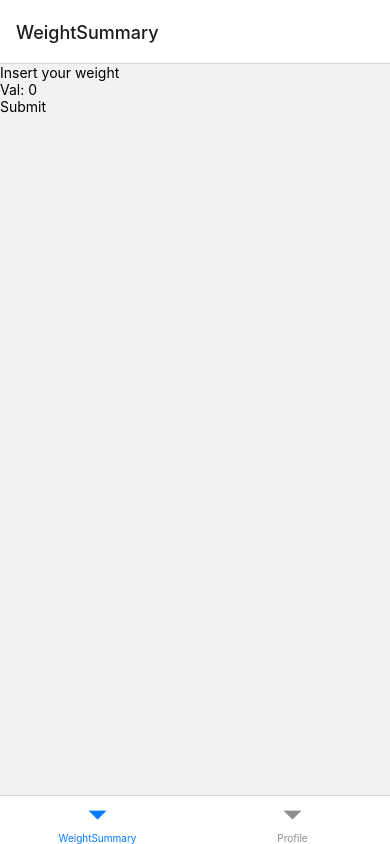
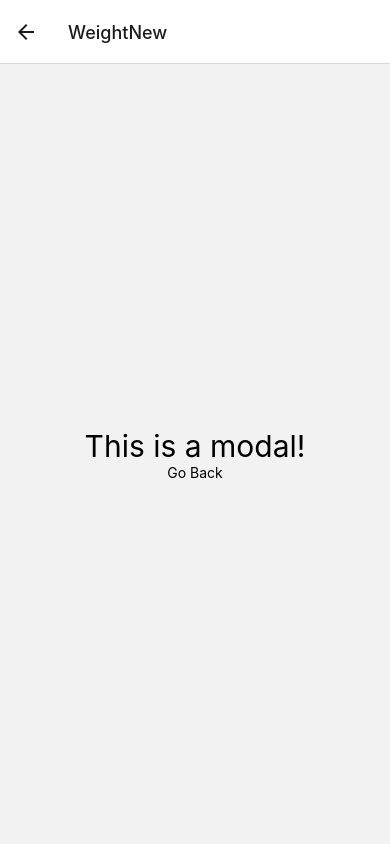
Before and after one commit to eduwr/health-tracker, a React Native app: screen /WeightNew in a window 390 px wide. Built offline with nearby package versions, Linux system fonts and the light colour scheme.

Commit message:
feat: add stack routes

```diff
--- a/package.json
+++ b/package.json
@@ -12,13 +12,16 @@
   "dependencies": {
     "@react-navigation/bottom-tabs": "^6.2.0",
     "@react-navigation/native": "^6.0.8",
+    "@react-navigation/stack": "^6.1.1",
     "react": "17.0.2",
     "react-native": "0.67.1",
+    "react-native-gesture-handler": "^2.2.0",
     "react-native-safe-area-context": "^3.3.2",
     "react-native-screens": "^3.10.2"
   },
   "devDependencies": {
     "@babel/core": "^7.12.9",
+    "@babel/preset-env": "^7.16.11",
     "@babel/runtime": "^7.12.5",
     "@react-native-community/eslint-config": "^2.0.0",
     "@types/jest": "^26.0.23",
--- /dev/null
+++ b/src/pages/WeightNew/index.tsx
@@ -0,0 +1,15 @@
+import {useNavigation} from '@react-navigation/native';
+import React from 'react';
+import {Text, View, TouchableOpacity} from 'react-native';
+
+export const WeightNew = () => {
+  const navigation = useNavigation();
+  return (
+    <View style={{flex: 1, alignItems: 'center', justifyContent: 'center'}}>
+      <Text style={{fontSize: 30}}>This is a modal!</Text>
+      <TouchableOpacity onPress={() => navigation.goBack()}>
+        <Text>Go Back</Text>
+      </TouchableOpacity>
+    </View>
+  );
+};
--- a/src/pages/WeightSummary/index.tsx
+++ b/src/pages/WeightSummary/index.tsx
@@ -9,10 +9,12 @@ import {
   View,
   TouchableOpacity,
 } from 'react-native';
+import {useNavigation} from '@react-navigation/native';
+import {RootTabNavigationProps} from '../../routes/types';
 
 export const WeightSummary = () => {
   const isDarkMode = useColorScheme() === 'dark';
-
+  const navigation = useNavigation<RootTabNavigationProps<'WeightSummary'>>();
   const backgroundStyle = {
     backgroundColor: isDarkMode ? '#c4c4c4' : 'e3e3e3',
   };
@@ -39,6 +41,12 @@ export const WeightSummary = () => {
           <Text>Submit</Text>
         </TouchableOpacity>
       </ScrollView>
+      <TouchableOpacity
+        onPress={() => {
+          navigation.navigate('WeightNew');
+        }}>
+        <Text>+</Text>
+      </TouchableOpacity>
     </SafeAreaView>
   );
 };
--- a/src/routes/index.tsx
+++ b/src/routes/index.tsx
@@ -1,13 +1,29 @@
 import * as React from 'react';
 import {createBottomTabNavigator} from '@react-navigation/bottom-tabs';
+import {createStackNavigator} from '@react-navigation/stack';
 import {WeightSummary} from '../pages/WeightSummary';
 import {Profile} from '../pages/Profile';
+import {WeightNew} from '../pages/WeightNew';
+import type {TabParamList, RootStackParamList} from './types';
 
-const Tab = createBottomTabNavigator();
+const RootStack = createStackNavigator<RootStackParamList>();
+
+const Tab = createBottomTabNavigator<TabParamList>();
+
+const Tabs = () => (
+  <Tab.Navigator>
+    <Tab.Group>
+      <Tab.Screen name="WeightSummary" component={WeightSummary} />
+      <Tab.Screen name="Profile" component={Profile} />
+    </Tab.Group>
+  </Tab.Navigator>
+);
 
 export const Router = () => (
-  <Tab.Navigator>
-    <Tab.Screen name="WeightSummary" component={WeightSummary} />
-    <Tab.Screen name="Profile" component={Profile} />
-  </Tab.Navigator>
+  <RootStack.Navigator>
+    <RootStack.Screen name="Main" component={Tabs} />
+    <RootStack.Group screenOptions={{presentation: 'modal'}}>
+      <Tab.Screen name="WeightNew" component={WeightNew} />
+    </RootStack.Group>
+  </RootStack.Navigator>
 );
--- /dev/null
+++ b/src/routes/types.ts
@@ -0,0 +1,26 @@
+import type {RouteProp, NavigationProp} from '@react-navigation/native';
+
+export type TabParamList = {
+  WeightSummary: undefined;
+  Profile: undefined;
+  WeightNew: undefined;
+};
+
+export type RootStackParamList = {
+  Main: undefined;
+};
+
+export type TabRouteProps<RouteName extends keyof TabParamList> = RouteProp<
+  TabParamList,
+  RouteName
+>;
+
+export type TabNavigationProps<RouteName extends keyof TabParamList> =
+  NavigationProp<TabParamList, RouteName>;
+
+export type RootStackRouteProps<RouteName extends keyof RootStackParamList> =
+  RouteProp<RootStackParamList, RouteName>;
+
+export type RootStackNavigationProps<
+  RouteName extends keyof RootStackParamList,
+> = NavigationProp<RootStackParamList, RouteName>;
```
Also changed, not shown: 1 other file (tests, documents, lock files or other folders).
